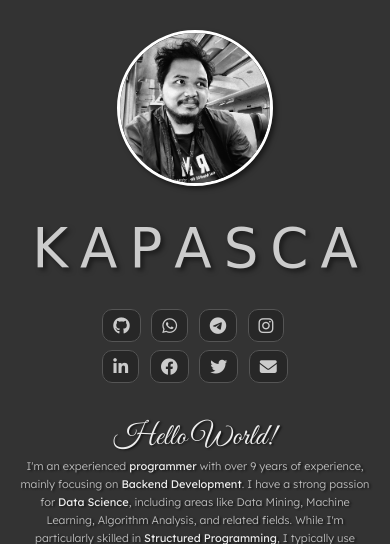
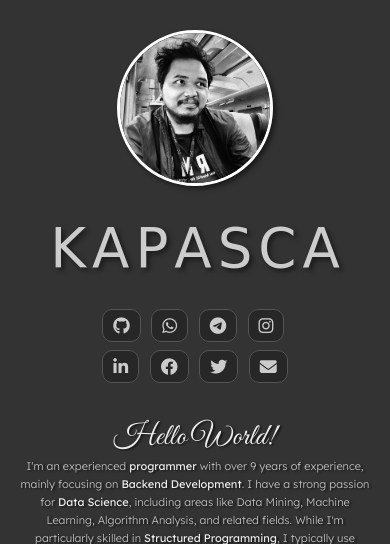
Before and after one commit to kapasca/kapasca.github.io, a PHP site: page / in a window 390 px wide. Shown: the top 544 px of the page. Run offline with PHP 8.4, Linux system fonts and the light colour scheme; some web fonts are replaced.

Commit message:
Margin Adjustment

```diff
--- a/style.css
+++ b/style.css
@@ -47,12 +47,9 @@ a {
   color: #caca44;
 }
 
-.alias-container {
-
-}
-
 span._alias {
   margin: 0 6px;
+  transition: all 0.5s;
 }
 
 img {
@@ -255,6 +252,10 @@ img {
     font-size: 14vw;
   }
 
+  span._alias {
+    margin: 0 3px;
+  }
+
   .links {
     display: block;
     margin: 15px 0 0 0;
```
